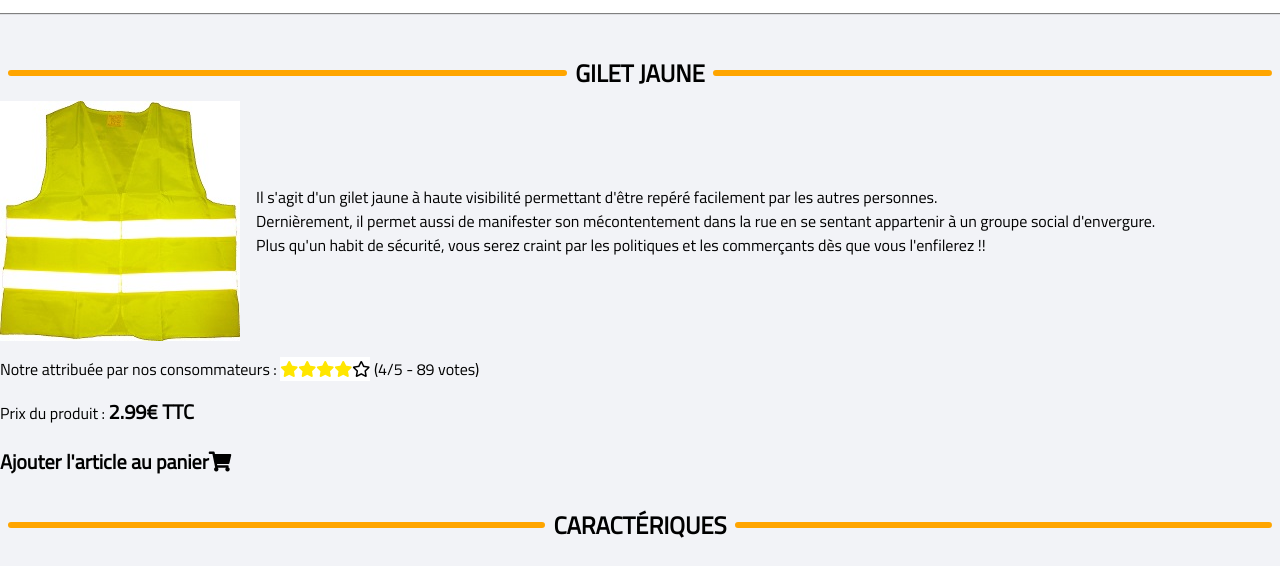
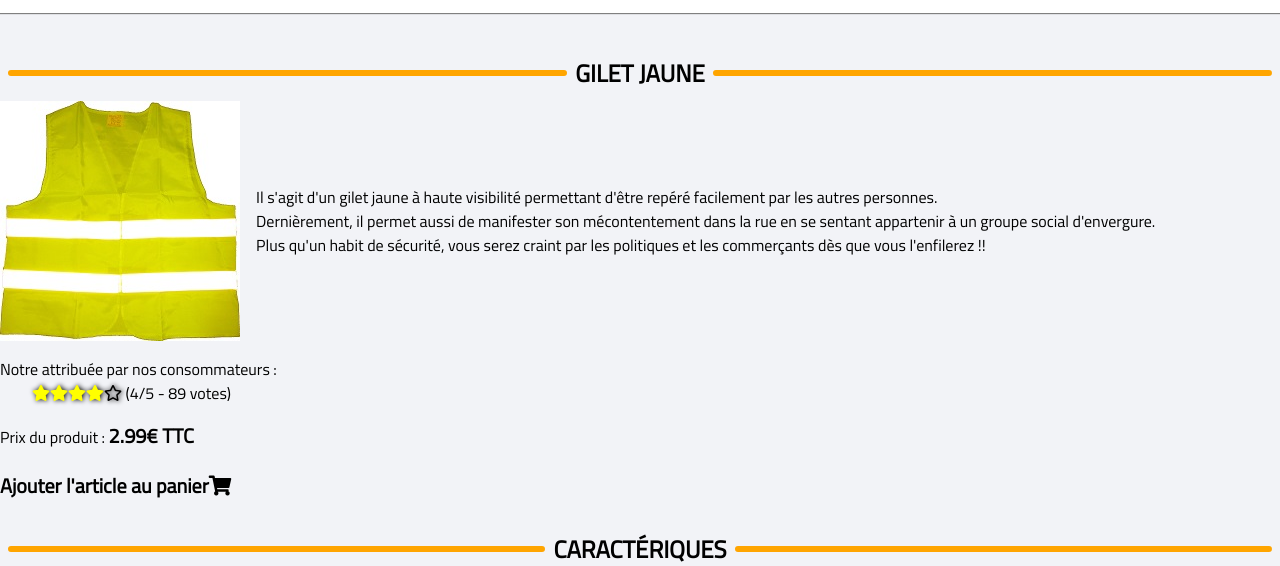
Before and after one commit to zacun/zacun.github.io, a plain HTML site: page pages/product.html in a window 1280 px wide. Shown: the part 151-717 px from the top of the page. Drawn offline with Linux system fonts and the light colour scheme.

Commit message:
Ajustement au niveau des étoiles de rating du produit

```diff
--- a/css/style.css
+++ b/css/style.css
@@ -369,10 +369,11 @@ footer > p small {
 	margin-left: 1rem;
 }
 .product-rating-stars {
-	background-color: white;
+	text-shadow: black 1px 0 5px;
+	margin-left: 2rem;
 }
 .fa-star:nth-of-type(1), .fa-star:nth-of-type(2), .fa-star:nth-of-type(3), .fa-star:nth-of-type(4) {
-	color: rgb(255, 230, 0);
+	color: yellow;
 }
 .product-price span, .product-price ~ p {
 	font-size: 1.25rem;
--- a/pages/product.html
+++ b/pages/product.html
@@ -39,7 +39,11 @@
                             Plus qu'un habit de sécurité, vous serez craint par les politiques et les commerçants dès que vous l'enfilerez !!
                         </p>
                     </div>
-                    <p class="product-rating">Notre attribuée par nos consommateurs : <span class="product-rating-stars"><i class="fas fa-star"></i><i class="fas fa-star"></i><i class="fas fa-star"></i><i class="fas fa-star"></i><i class="far fa-star"></i></span> (4/5 - 89 votes)</p>
+                    <p class="product-rating">Notre attribuée par nos consommateurs :<br />
+                        <span class="product-rating-stars">
+                            <i class="fas fa-star"></i><i class="fas fa-star"></i><i class="fas fa-star"></i><i class="fas fa-star"></i><i class="far fa-star"></i>
+                        </span> (4/5 - 89 votes)
+                        </p>
                     <p class="product-price">Prix du produit : <span>2.99€ TTC</span></p>
                     <p><a href="productAddCart.html" title="Ajouter l'article au panier">Ajouter l'article au panier</a><i class="fas fa-shopping-cart"></i></p>
                 </div>
```
